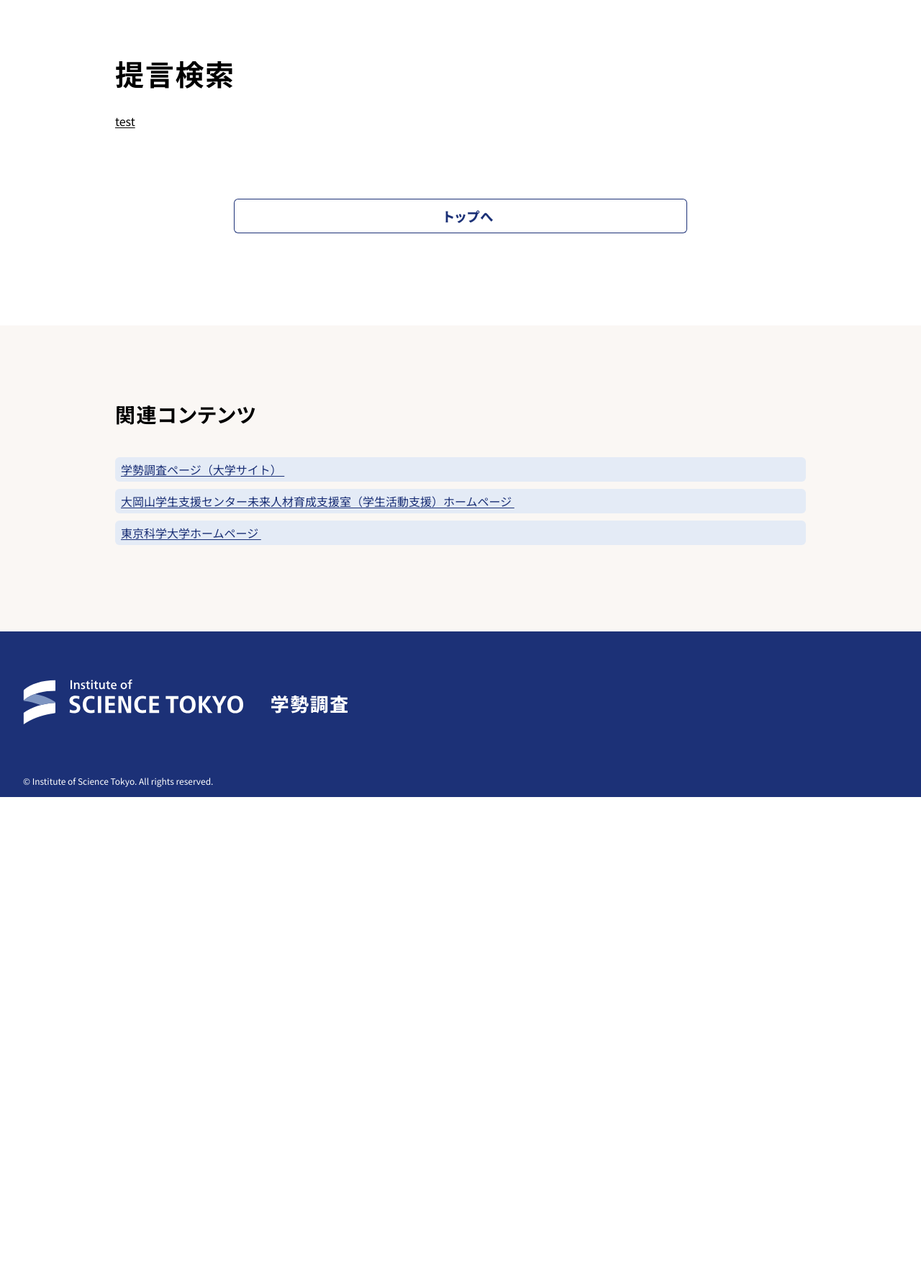
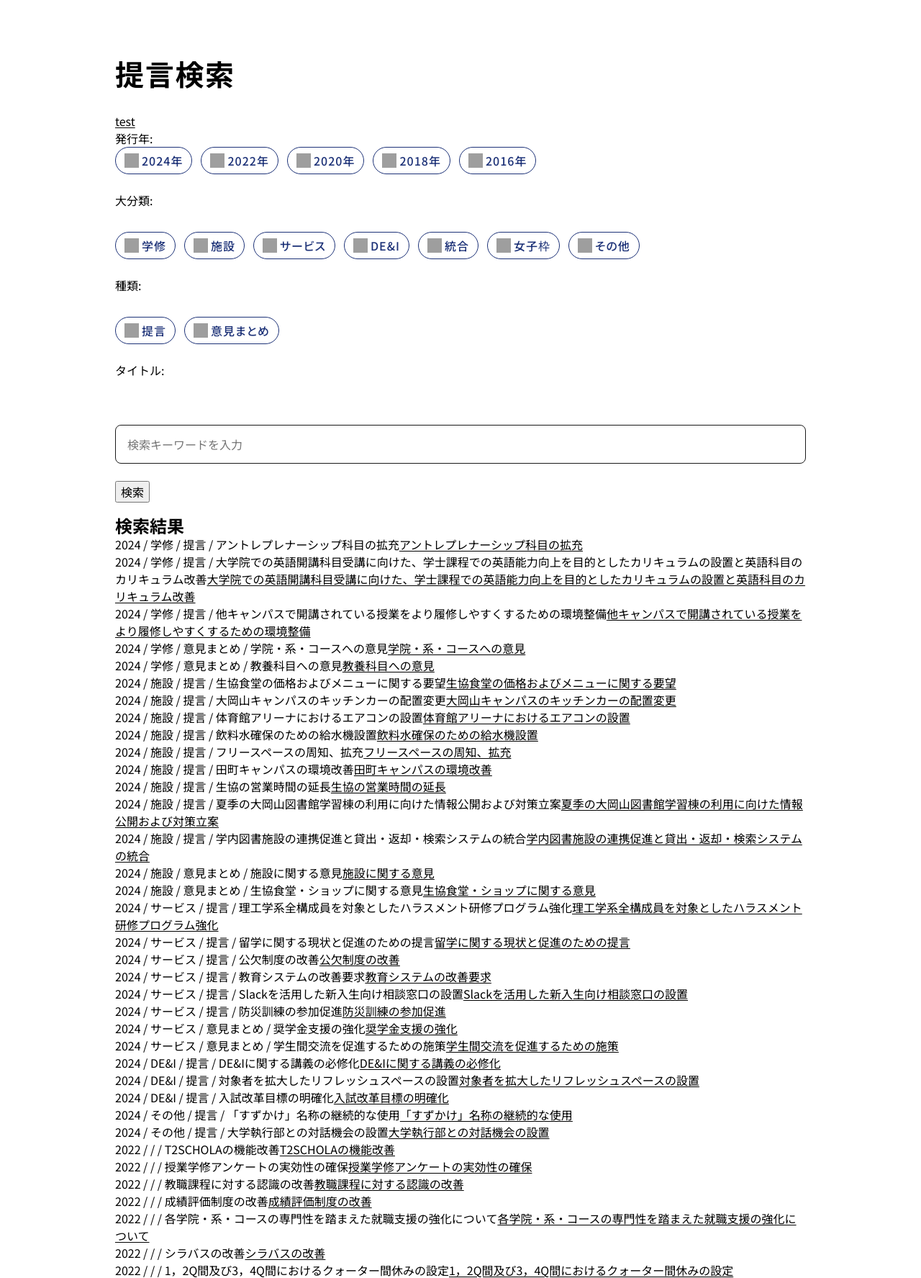
Before and after one commit to tsuba03/studentsurvey_homepage, a PHP site: page /suggestion/index.php in a window 1280 px wide. Shown: the part 145-1920 px from the top of the page at 72% size. Before the commit the page ends 1252 px from the top, so only its background shows below. Run offline with PHP 8.4, Linux system fonts and the light colour scheme; data comes from the database, SQL or seed files in the repository; both versions use the stored data as it was after the commit; some web fonts are replaced; grey boxes are pictures that could not be loaded.

Commit message:
ADD: search function

```diff
--- a/suggestion/index.php
+++ b/suggestion/index.php
@@ -85,6 +85,119 @@
 <!-- これで一応指定ページまで飛ぶのだけれど、アクロバットの拡張機能を使っているとリンクが効かない。
 その注意事項を載せておくのと、ページ数を載せておくことが吉 -->
 
+<form method="get" action="">
+  発行年:
+  <div class="c-searchTool">
+    <fieldset class="c-searchTool__tagControls" data-js-taglist="">
+    <legend>提言年を選択</legend>
+    <label class="c-searchTool__tagButton"><input type="checkbox" name="year[]" value="2024">2024年</label>
+    <label class="c-searchTool__tagButton"><input type="checkbox" name="year[]" value="2022">2022年</label>
+    <label class="c-searchTool__tagButton"><input type="checkbox" name="year[]" value="2020">2020年</label>
+    <label class="c-searchTool__tagButton"><input type="checkbox" name="year[]" value="2018">2018年</label>
+    <label class="c-searchTool__tagButton"><input type="checkbox" name="year[]" value="2016">2016年</label>
+    </fieldset>
+  </div>
+
+  <br>
+  大分類:
+  <div class="c-searchTool">
+    <fieldset class="c-searchTool__tagControls" data-js-taglist="">
+    <legend>提言の分類を選択</legend>
+    <label class="c-searchTool__tagButton"><input type="checkbox" name="category[]" value="学修">学修</label>
+    <label class="c-searchTool__tagButton"><input type="checkbox" name="category[]" value="施設">施設</label>
+    <label class="c-searchTool__tagButton"><input type="checkbox" name="category[]" value="サービス">サービス</label>
+    <label class="c-searchTool__tagButton"><input type="checkbox" name="category[]" value="DE&I">DE&I</label>
+    <label class="c-searchTool__tagButton"><input type="checkbox" name="category[]" value="統合">統合</label>
+    <label class="c-searchTool__tagButton"><input type="checkbox" name="category[]" value="女子枠">女子枠</label>
+    <label class="c-searchTool__tagButton"><input type="checkbox" name="category[]" value="その他">その他</label>
+    </fieldset>
+  </div>
+  <br>
+  種類:
+  <div class="c-searchTool">
+    <fieldset class="c-searchTool__tagControls" data-js-taglist="">
+    <legend>提言の分類を選択</legend>
+    <label class="c-searchTool__tagButton"><input type="checkbox" name="type[]" value="提言">提言</label>
+    <label class="c-searchTool__tagButton"><input type="checkbox" name="type[]" value="意見まとめ">意見まとめ</label>
+    </fieldset>
+  </div>
+  <br>
+  タイトル:
+  <div class="c-search">
+  <div class="c-search__input">
+    <input class="c-input" type="search" id="search" placeholder="検索キーワードを入力">
+    <!-- <button class="c-search__submitBtn" type="submit" aria-label="送信"><svg class="icon" aria-hidden="true" role="img"><use xlink:href="/assets/img/sprite.svg#search"></use></svg></button> -->
+  </div>
+</div>
+<br>
+  <input type="submit" value="検索">
+</form>
+
+<?php
+$db = new PDO("sqlite:". __DIR__ . "/../assets/db/teigen.db");
+
+// 入力値取得
+$year = $_GET['year'] ?? [];
+$category = $_GET['category'] ?? [];
+$type = $_GET['type'] ?? [];
+$title = $_GET['title'] ?? '';
+
+// SQL 組み立て
+$sql = "SELECT Year, Category, Type, Title, Page, ID FROM teigen WHERE 1=1";
+$params = [];
+
+if (!empty($year)) {
+    $placeholders=[];
+    foreach($year as $i => $year){
+      $key = ":year$i";
+      $placeholders[] = $key;
+      $params[$key] = $year;
+    }
+    $sql .= " AND Year IN (" . implode(',', $placeholders) .")";
+}
+if (!empty($category)) {
+    $placeholders=[];
+    foreach($category as $i => $cat){
+      $key = ":cat$i";
+      $placeholders[] = $key;
+      $params[$key] = $cat;
+    }
+    $sql .= " AND Category IN (" . implode(',', $placeholders) .")";
+}
+if (!empty($type)) {
+    $placeholders=[];
+    foreach($type as $i => $type){
+      $key = ":type$i";
+      $placeholders[] = $key;
+      $params[$key] = $type;
+    }
+    $sql .= " AND Type IN (" . implode(',', $placeholders) .")";
+}
+
+if ($title !== '') {
+    $sql .= " AND Title LIKE :title";
+    $params[':title'] = "%$title%";
+}
+
+$stmt = $db->prepare($sql);
+$stmt->execute($params);
+
+echo "<h2>検索結果</h2>";
+foreach ($stmt as $row) {
+    $id = htmlspecialchars($row['ID']);
+    echo "<div>";
+    echo "{$row['Year']} / {$row['Category']} / {$row['Type']} / {$row['Title']}";
+    echo "<a href='detail.php?id=$id'>" . htmlspecialchars($row['Title']) . "</a>";
+    echo "</div>";
+}
+?>
+
+<?php
+$year = 2024;
+$page = 7;
+$pdf_path = "https://www.siengp.titech.ac.jp/gakuseichousa/$year/{$year}_gakusei_teigensho.pdf";
+?>
+<iframe src="<?php echo $pdf_path; ?>#page=<?php echo $page; ?>" width="100%" height="600px"></iframe>
 
 
 <div class="contentArea__bottom">
```
Also changed, not shown: suggestion/detail.php (added, +49 -0 lines), assets/db/teigen.db (added).
